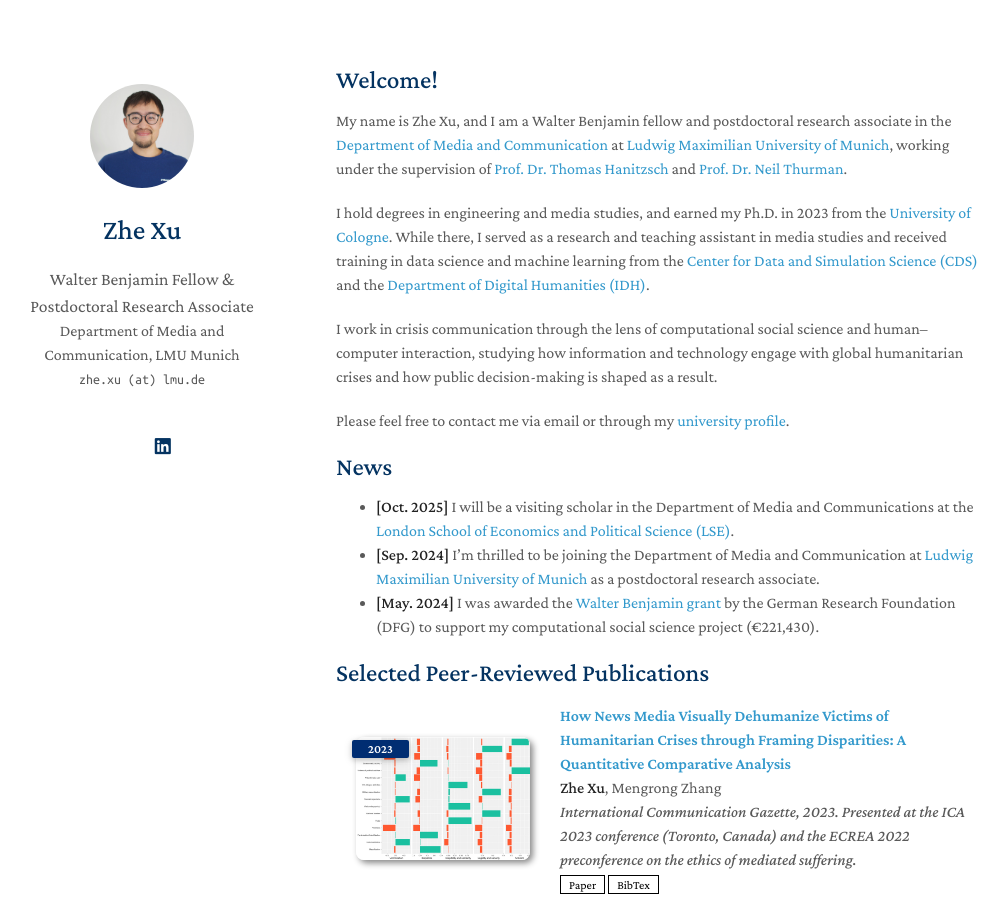
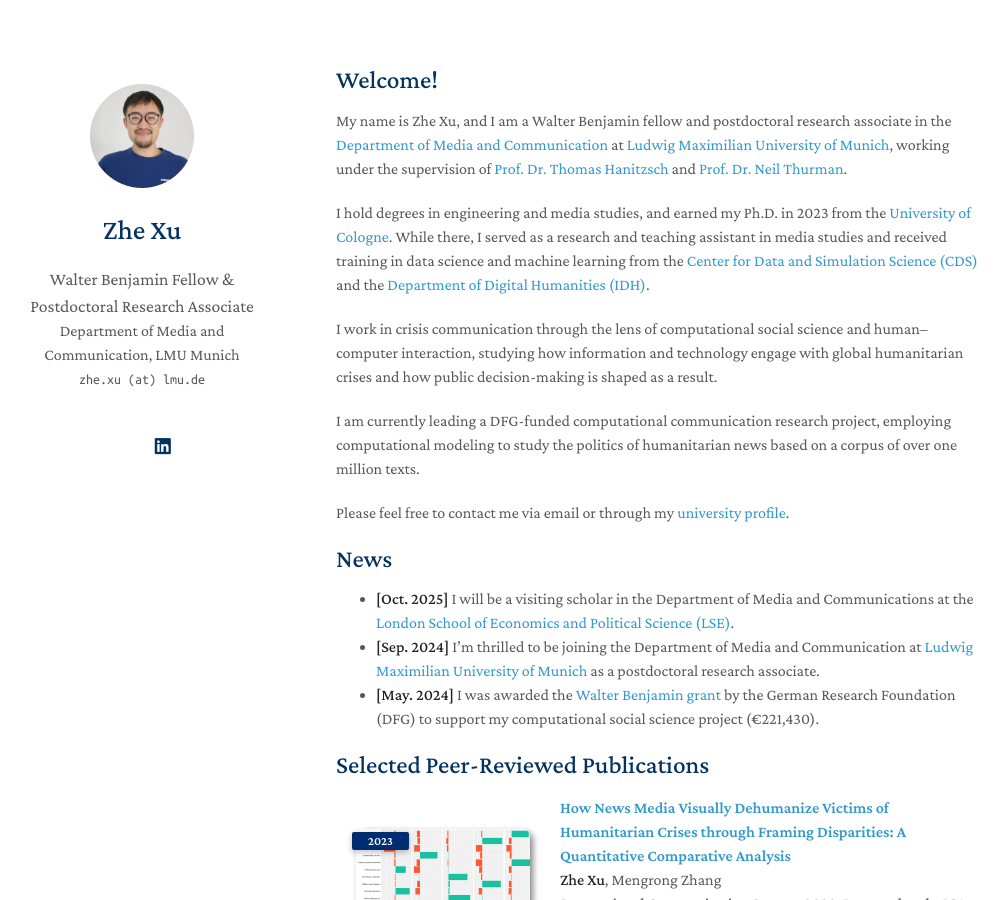
Before and after one commit to zhexuphd/home, a Jekyll site: the page built from index.md, in a window 1280 px wide and 900 px high. Shown: the whole window, without its empty margins (134-1142 px from the left). Built offline with Jekyll 4.4.1, drawn with Linux system fonts in a browser that asks for light colours; a style sheet for code colours, icons or effects is not loaded; our own code applies the rules of GitHub Pages for plain Markdown files.

Commit message:
Update index.md

```diff
--- a/index.md
+++ b/index.md
@@ -8,6 +8,8 @@
 I hold degrees in engineering and media studies, and earned my Ph.D. in 2023 from the [University of Cologne](https://www.uni-koeln.de/en/). While there, I served as a research and teaching assistant in media studies and received training in data science and machine learning from the [Center for Data and Simulation Science (CDS)](https://cds.uni-koeln.de/en/) and the [Department of Digital Humanities (IDH)](https://dh.phil-fak.uni-koeln.de/).
 
 I work in crisis communication through the lens of computational social science and human–computer interaction, studying how information and technology engage with global humanitarian crises and how public decision-making is shaped as a result.
+
+I am currently leading a DFG-funded computational communication research project, employing computational modeling to study the politics of humanitarian news based on a corpus of over one million texts.
 
 Please feel free to contact me via email or through my [university profile](https://www.ifkw.uni-muenchen.de/organisation/personen/mitarbeiter/xu_zhe/index.html).
 
```
